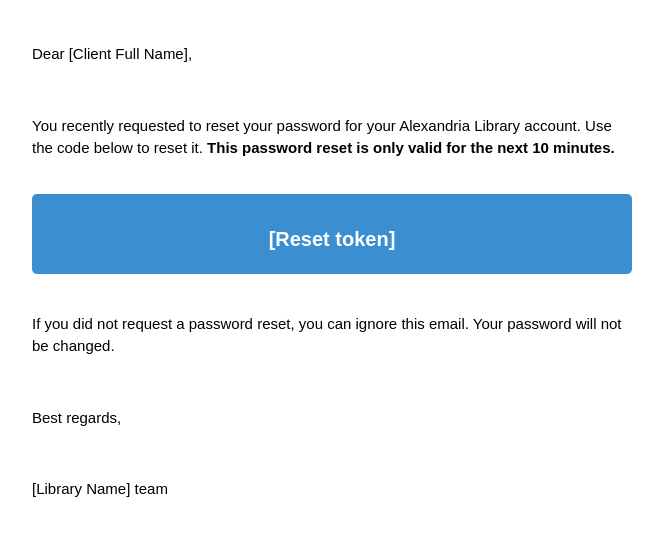
After one commit to Jared-Willemsen/Project_Library, a Python web app: template src/resources/templates/reset_password_token.html in a window 1280 px wide. The commit adds this page. Shown: the top 536 px of the page, without its empty margins (308-971 px from the left). Run offline with Jinja, Linux system fonts and the light colour scheme; the template is opened without the code that fills it, so the values that code supplies are empty.

Commit message:
Add and modify html templates

```diff
--- a/src/resources/templates/overdue_notification.html
+++ b/src/resources/templates/overdue_notification.html
@@ -23,7 +23,7 @@
 </head>
 <body>
     <div class="container">
-        <p>Dear <em>[Client's Full Name]</em>,</p>
+        <p>Dear <em>[Client Full Name]</em>,</p>
         <br>
         <p>We would like to inform you that the book titled <em>"[Book Title]"</em> that you borrowed from our library is currently overdue.</p>
         <br>
@@ -35,8 +35,7 @@
         <br>
         <p>Best regards,</p>
          <br>
-        <p><em>[Library Manager]</em></p>
-        <p><em>[Library Name]</em></p>
+        <p><em>[Library Name] Team</em></p>
     </div>
 </body>
 </html>
--- /dev/null
+++ b/src/resources/templates/reset_password_token.html
@@ -0,0 +1,52 @@
+<!doctype html>
+<html lang="en">
+<head>
+    <meta charset="UTF-8">
+    <meta name="viewport"
+          content="width=device-width, user-scalable=no, initial-scale=1.0, maximum-scale=1.0, minimum-scale=1.0">
+    <meta http-equiv="X-UA-Compatible" content="ie=edge">
+    <title>Email template</title>
+    <style>
+        body {
+            font-family: Arial, sans-serif;
+            line-height: 1.5;
+        }
+        .container {
+            max-width: 600px;
+            margin: 0 auto;
+            padding: 20px;
+        }
+        p {
+            font-size: 15px;
+            margin-bottom: 10px;
+        }
+        .emphasis_div {
+            padding: 10px;
+            border-radius: 5px;
+            background-color: #3B8ED0;
+            text-align: center;
+        }
+        .emphasis_p {
+            font-size: 20px;
+            color: white;
+        }
+    </style>
+</head>
+<body>
+    <div class="container">
+        <p>Dear [Client Full Name],</p>
+        <br>
+        <p>You recently requested to reset your password for your Alexandria Library account. Use the code below to reset it. <strong>This password reset is only valid for the next 10 minutes.</strong></p>
+        <br>
+        <div class="emphasis_div">
+            <p class="emphasis_p"><strong>[Reset token]</strong></p>
+        </div>
+        <br>
+        <p>If you did not request a password reset, you can ignore this email. Your password will not be changed.</p>
+        <br>
+        <p>Best regards,</p>
+        <br>
+        <p>[Library Name] team</p>
+    </div>
+</body>
+</html>
```
